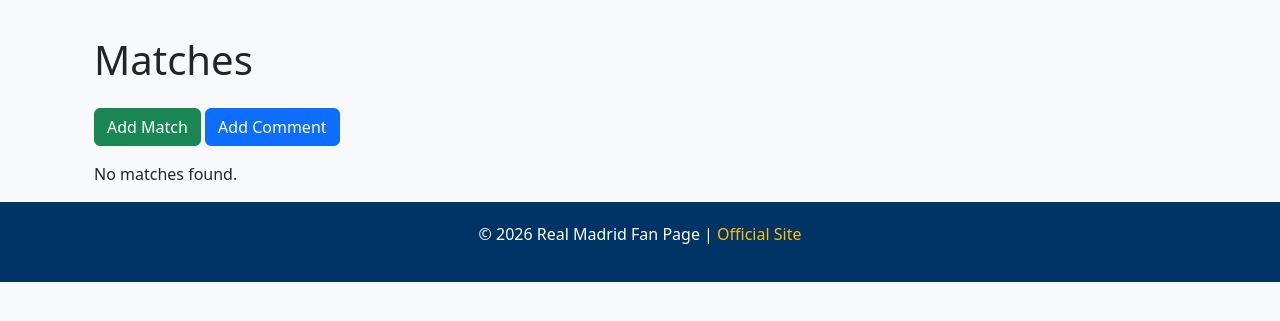
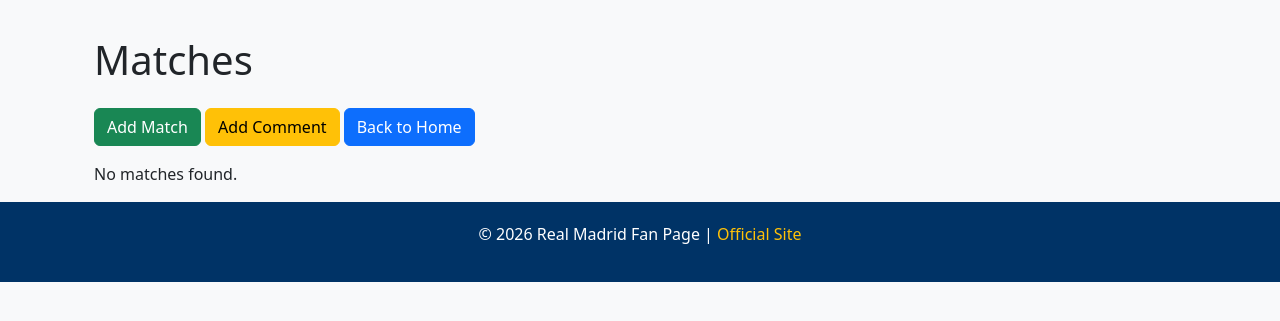
Before and after one commit to Harlyov/Django, a Django app: page /matches/ in a window 1280 px wide. Shown: the part 58-379 px from the top of the page. Run offline with Django 5.2, Linux system fonts and the light colour scheme; data that the repository does not hold is empty.

Commit message:
updated match

```diff
--- a/templates/matches/match_list.html
+++ b/templates/matches/match_list.html
@@ -8,7 +8,8 @@
 
     <div class="mb-3">
         <a href="{% url 'matches:create' %}" class="btn btn-success">Add Match</a>
-        <a href="{% url 'comments:add' %}" class="btn btn-primary">Add Comment</a>
+        <a href="{% url 'comments:add' %}" class="btn btn-warning">Add Comment</a>
+        <a href="{% url 'common:home' %}" class="btn btn-primary">Back to Home</a>
     </div>
 
     {% if matches %}
```
